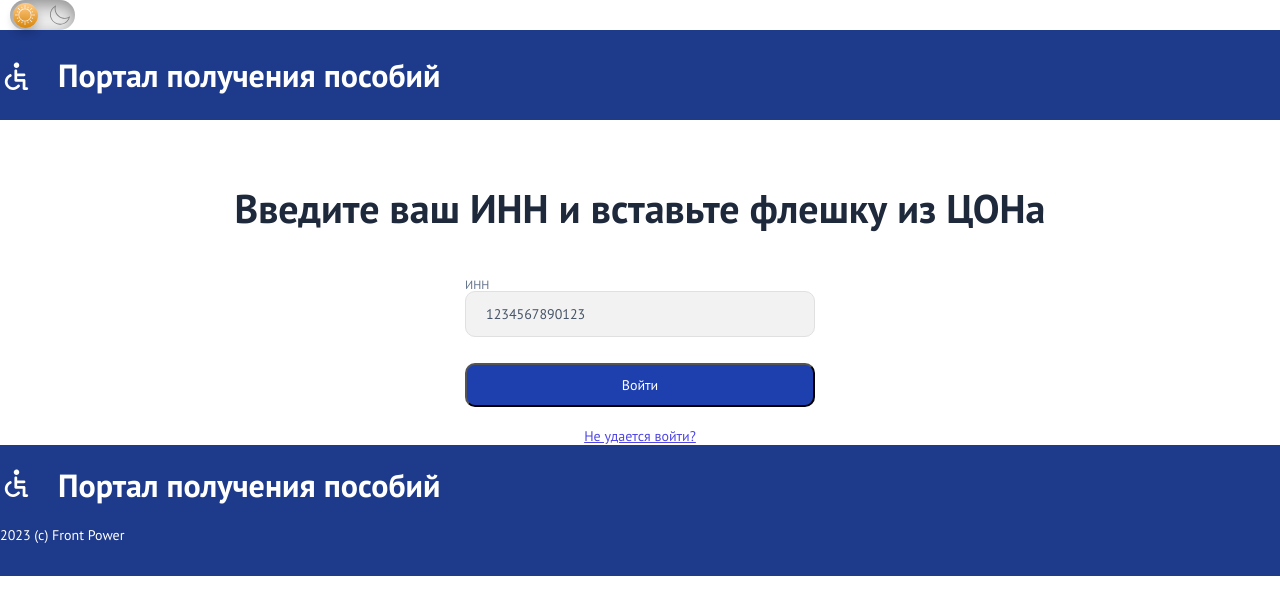
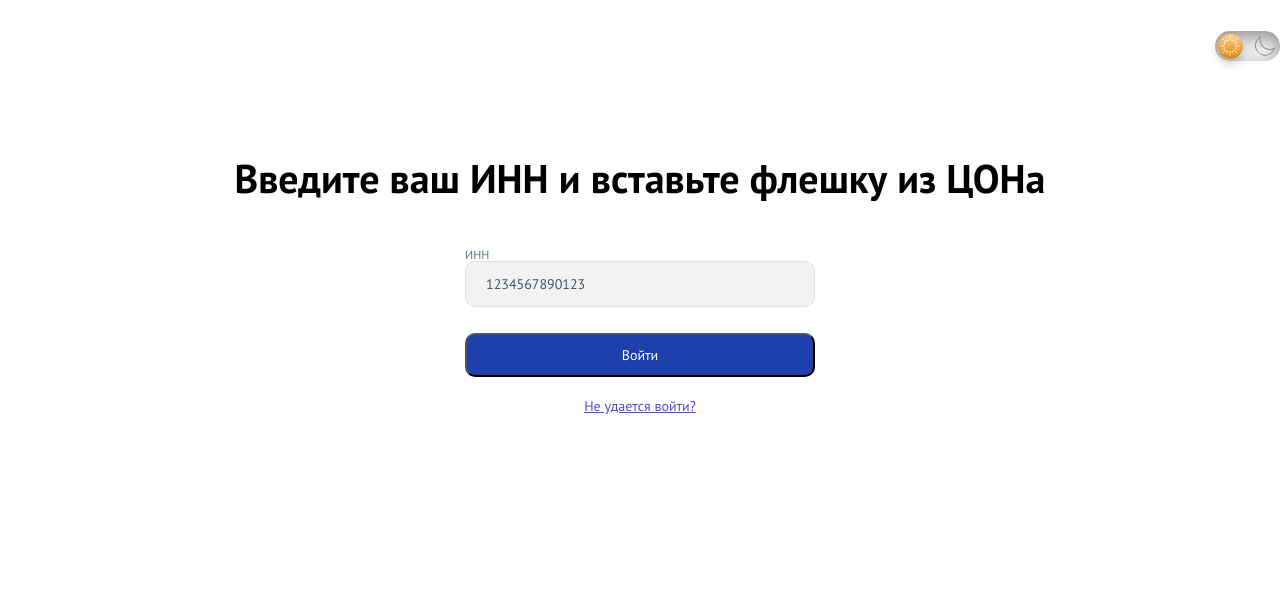
Before and after one commit to Usubaliev06/hackaton0.2, a React (Create React App) app: page / in a window 1280 px wide. Shown: the top 614 px of the page. Built offline with nearby package versions, Linux system fonts and the light colour scheme.

Commit message:
added new theme

```diff
--- a/src/App.js
+++ b/src/App.js
@@ -8,7 +8,7 @@ import Main from './components/pages/main/Main';
 import Form from './components/pages/form/Form';
 import Login from './components/pages/login/Login';
 import NotFound from './components/pages/notFound/notFound';
-import DarkMode from './components/DarkMode/DarkMode'
+
 import './App.css'
 
 
@@ -16,7 +16,6 @@ import './App.css'
 function App() {
   return (
     <div>
-      <DarkMode />
       <BrowserRouter >
         <Routes>
           <Route path='/' element={<Loyaut />}>
--- a/src/components/layout/footer/style.css
+++ b/src/components/layout/footer/style.css
@@ -1,5 +1,5 @@
 .footer-wrap {
-    background: #1E3A8A;
+    background: var(--footer-background);
     padding: 20px 0 32px;
 }
 
--- a/src/components/layout/header/Header.jsx
+++ b/src/components/layout/header/Header.jsx
@@ -1,12 +1,18 @@
 import React from 'react';
 import './style.css';
+import DarkMode from '../../DarkMode/DarkMode'
 const Header = () => {
   return (
     <div className="header-wrap">
       <div className="container">
         <div className="header-block">
+          <div className='header-block-wrap'>
           <span className="header-block-logo"></span>
           <p className="header-block-text">Портал получения пособий</p>
+          </div>
+          <div className='header-theme'>
+      <DarkMode />
+          </div>
         </div>
       </div>
     </div>
--- a/src/components/layout/header/style.css
+++ b/src/components/layout/header/style.css
@@ -1,5 +1,5 @@
 .header-wrap {
-    background: #1E3A8A;
+    background: var(--header-background);
     height: 90px;
 }
 
@@ -7,6 +7,7 @@
     display: flex;
     align-items: center;
     padding: 25px 0;
+    justify-content: space-between;
 }
 
 .header-block-logo {
--- a/src/components/pages/login/style.css
+++ b/src/components/pages/login/style.css
@@ -3,7 +3,7 @@
     font-weight: 700;
     font-size: 40px;
     line-height: 52px;
-    color: #1E293B;
+    /* color: #1E293B; */
     text-align: center;
 }
 .login-header-error {
--- a/src/index.css
+++ b/src/index.css
@@ -9,9 +9,19 @@
 }
 
 [data-theme="dark"] {
-  --body_background: #282c34;
-  --body_color: #fff;
+  --body_background: #1E293B;
+  --body_color: #fff !important;
+  --header-background:  #0F172A;
+  --footer-background:  #0F172A;
 }
+
+[data-theme="light"] {
+  --body_background: #fff;
+  --body_color: #000 !important;
+  --header-background: #1E3A8A;
+  --footer-background: #1E3A8A;
+}
+
 
 a {
   display: block;
@@ -27,8 +37,3 @@ span {
   max-width: 1440px;
   width: 100%;
 }
-
-:root {
-  --body_background: #fff;
-  --body_color: #000;
-}
```
Also changed, not shown: src/App.css (+4 -4 lines).
